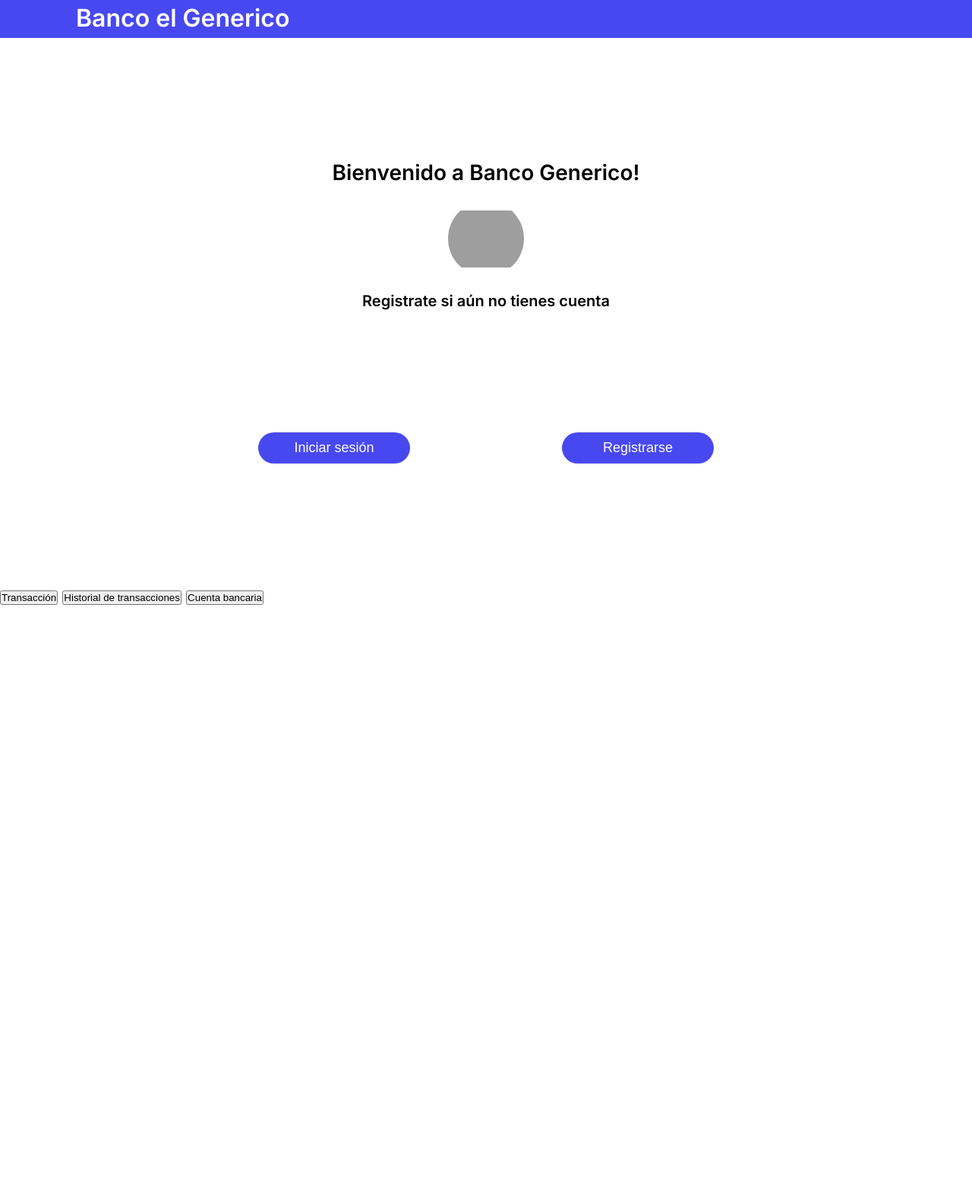
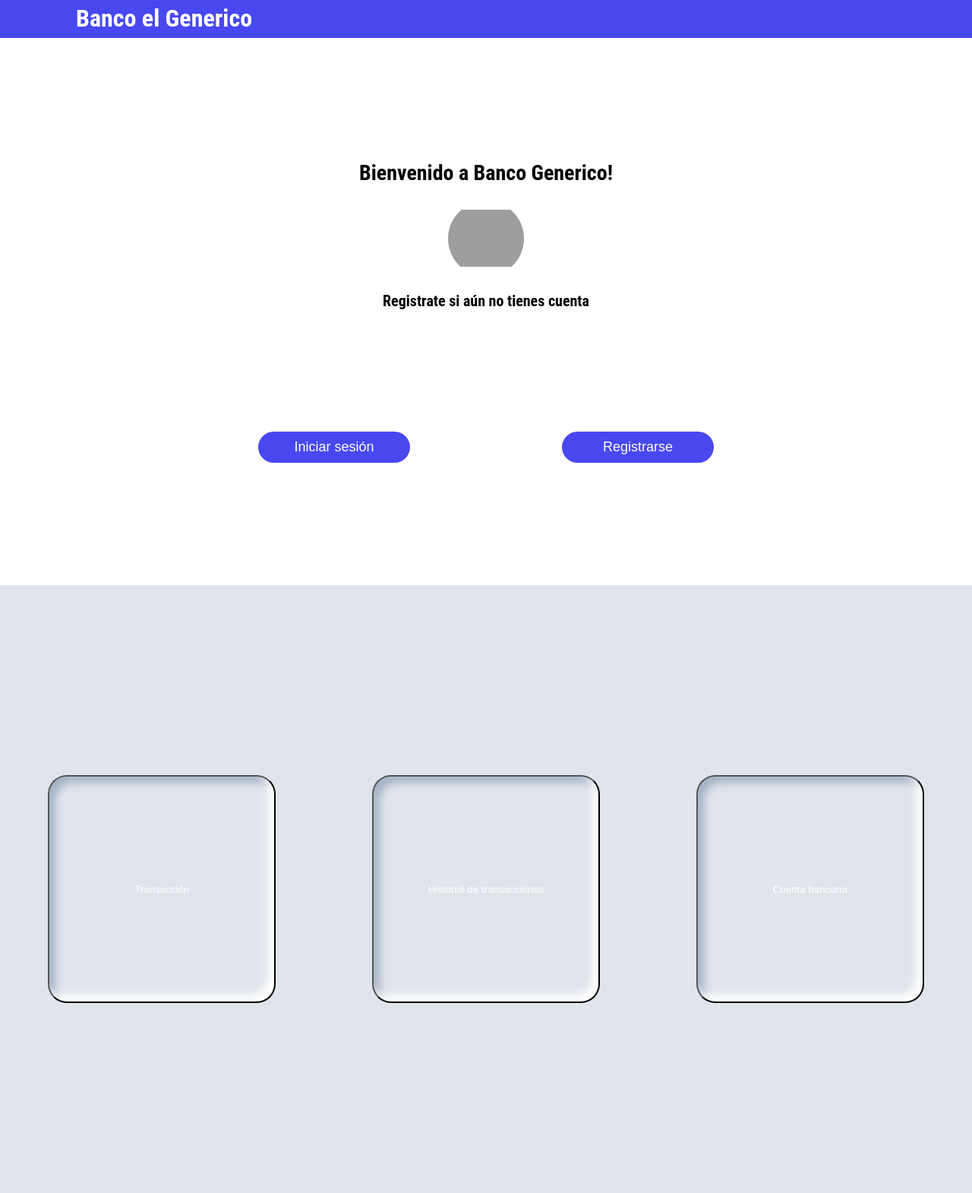
Before and after one commit to kevin-garro-monge/lenguajes, a PHP site: page / in a window 1280 px wide. Shown: the whole page at 76% size. Before the commit the page ends 796 px from the top, so only its background shows below. Run offline with PHP 8.4, Linux system fonts and the light colour scheme; grey boxes are pictures that could not be loaded.

Commit message:
Update style.css

```diff
--- a/css/style.css
+++ b/css/style.css
@@ -11,7 +11,7 @@ html {
 }
 
 body {
-  font-family: "Inter";
+  font-family: "Roboto Condensed";
   font-size: 2.2rem;
 }
 
@@ -21,6 +21,7 @@ body {
   width: 30%;
   color: #fff;
   line-height: 1.5;
+  font-weight: 700;
 }
 
 .heading-secundario {
@@ -157,5 +158,46 @@ body {
 /*MENU*/
 .menu {
   position: absolute;
-  height: 90vh;
+  height: 100%;
+  background-color: #e0e5ec;
+  width: 100%;
+  display: flex;
+  align-items: center;
+  justify-content: space-around;
 }
+
+.btn-menu {
+  background-color: #e0e5ec;
+  color: #fff;
+  border-radius: 2.5rem;
+  height: 30rem;
+  width: 30rem;
+  box-shadow: inset -8px -8px 12px #ffffff, inset 8px 8px 12px #a3b1c6;
+  display: flex;
+  justify-content: center;
+  align-items: center;
+  flex-direction: column;
+  padding: 1rem;
+}
+
+.info-menu {
+  font-size: 1.5rem;
+  color: rgb(48, 48, 48);
+  flex: 70%;
+  text-align: center;
+  margin-top: 20rem;
+}
+
+.button {
+  flex: 30%;
+  border: none;
+  background-color: rgb(72, 72, 241);
+  border-radius: 2.5rem;
+  width: 80%;
+  color: #fff;
+  font-size: 2rem;
+  transition: all 0.2s;
+}
+.button:hover {
+  transform: translateY(-5px);
+}
```
